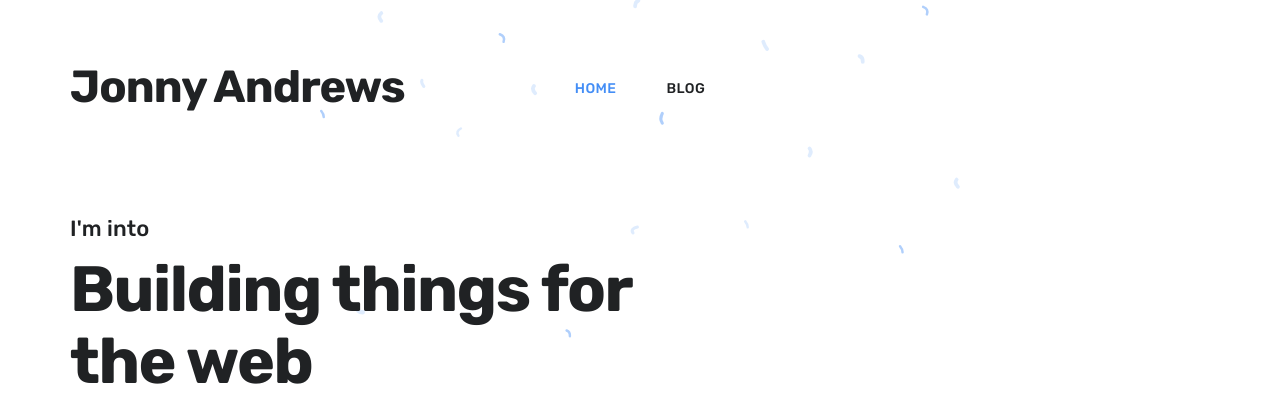
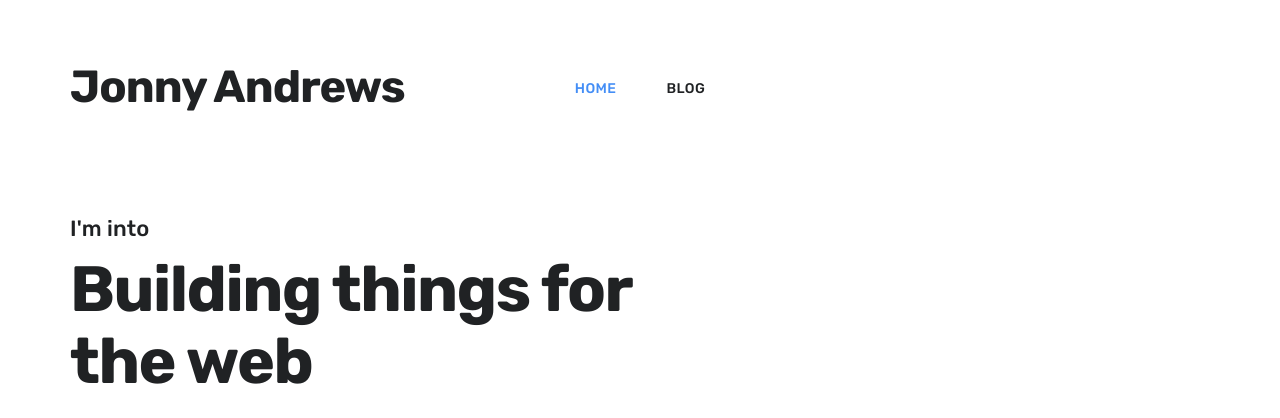
Before and after one commit to jonathanandrewsuk/jonathanandrewsuk.github.io, a Jekyll site: the page built from index.html, in a window 1280 px wide. Shown: the top 418 px of the page. Built offline with Jekyll 4.4.1, drawn with Linux system fonts in a browser that asks for light colours; nearby versions of some CDN libraries.

Commit message:
Update settings.yml

```diff
--- a/_data/settings.yml
+++ b/_data/settings.yml
@@ -20,7 +20,7 @@ footer_settings:
   tagline: jonny@jonnyandrews.io
 
 hero_settings:
-  background_image: /images/backgrounds/background-hero.svg
+  # background_image: /images/backgrounds/background-hero.svg
 
 post_settings:
   grid_spacing: 10
```
